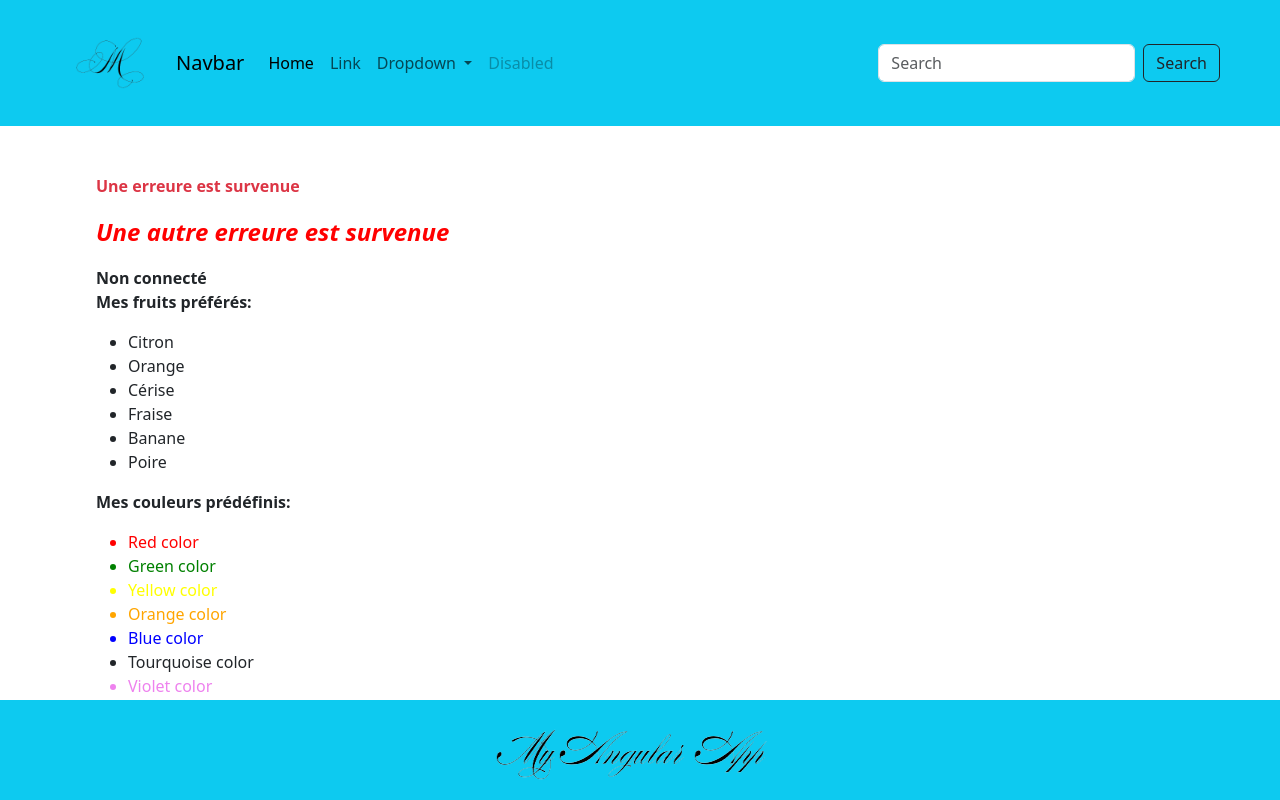
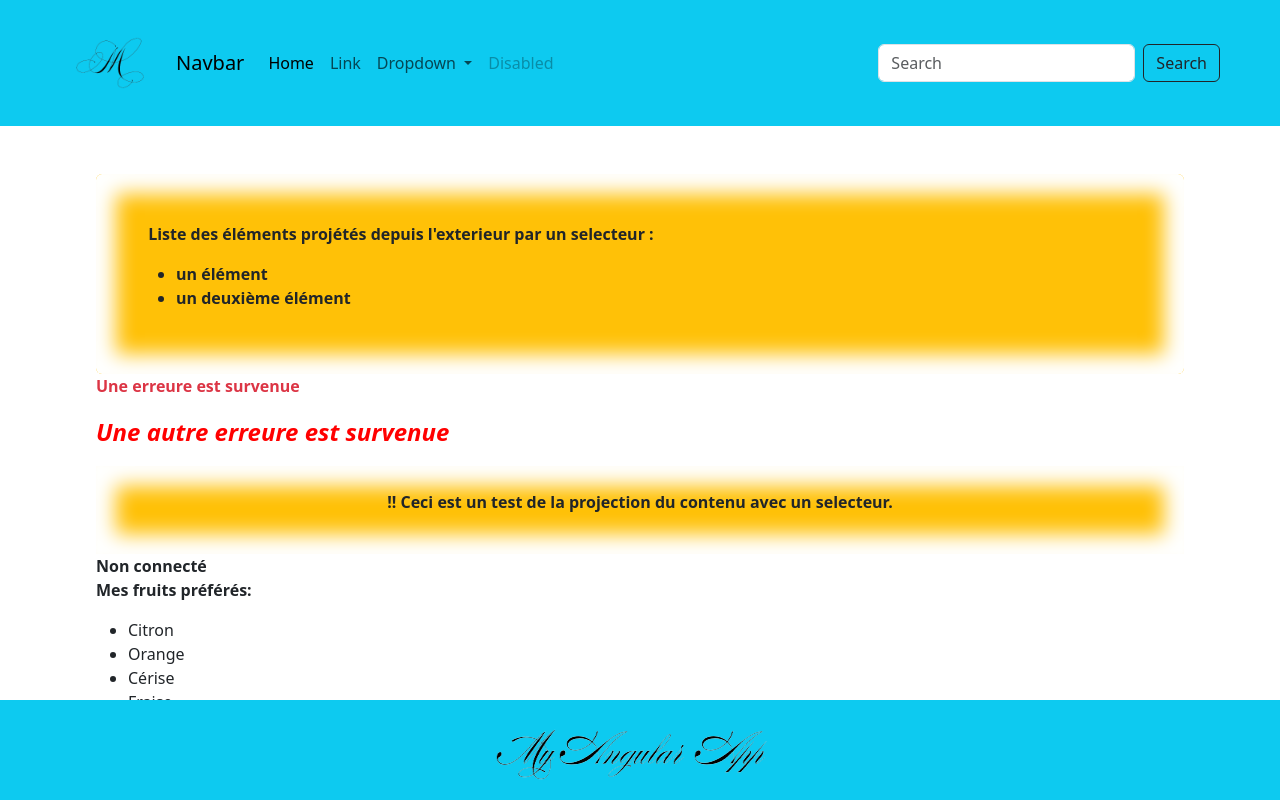
Before and after one commit to MihaelaTIMIS/my-angular-app, an Angular app: page / in a window 1280 px wide. Shown: the top 800 px of the page. Built offline with nearby package versions, Linux system fonts and the light colour scheme.

Commit message:
content projection

```diff
--- a/src/app/components/ngclass-exemple/ngclass-exemple.component.html
+++ b/src/app/components/ngclass-exemple/ngclass-exemple.component.html
@@ -1,6 +1,8 @@
 <div appBold>
+    <ng-content select="[list]"></ng-content>
     <p [ngClass]="{ 'text-danger': isError }">Une erreure est survenue</p>
     <p [style]="currentStyles">Une autre erreure est survenue</p>
+    <ng-content select="[other]"></ng-content>
     <!-- [ngStyle]="currentStyles"  -->
     <!-- [ngStyle] = "{'color' : color }" -->
 </div>
--- a/src/app/layout/body/body.component.html
+++ b/src/app/layout/body/body.component.html
@@ -1,5 +1,17 @@
-<div class="m-5 px-5" [style.minHeight]="myInnerHeight">
-  <app-ngclass-exemple></app-ngclass-exemple>
+<div class="m-5 px-5 " [style.minHeight]="myInnerHeight">
+  <app-ngclass-exemple>
+    <p>test brut content projection</p>
+    <div list class="bg-warning rounded p-5" style="box-shadow: inset 0px 0px 20px 20px  white">
+      <p>&nbsp;Liste des éléments projétés depuis l'exterieur par un selecteur :</p>
+      <ul>
+        <li>un élément</li>
+        <li>un deuxième élément</li>
+      </ul>
+    </div>
+    <div other class="bg-warning p-4 text-center" style="box-shadow: inset 0px 0px 20px 20px  white">
+      <p> !! Ceci est un test de la projection du contenu avec un selecteur.</p>
+    </div>
+  </app-ngclass-exemple>
   <app-ifexemple></app-ifexemple>
   <app-forexemple></app-forexemple>
   <app-switchexemple></app-switchexemple>
```
